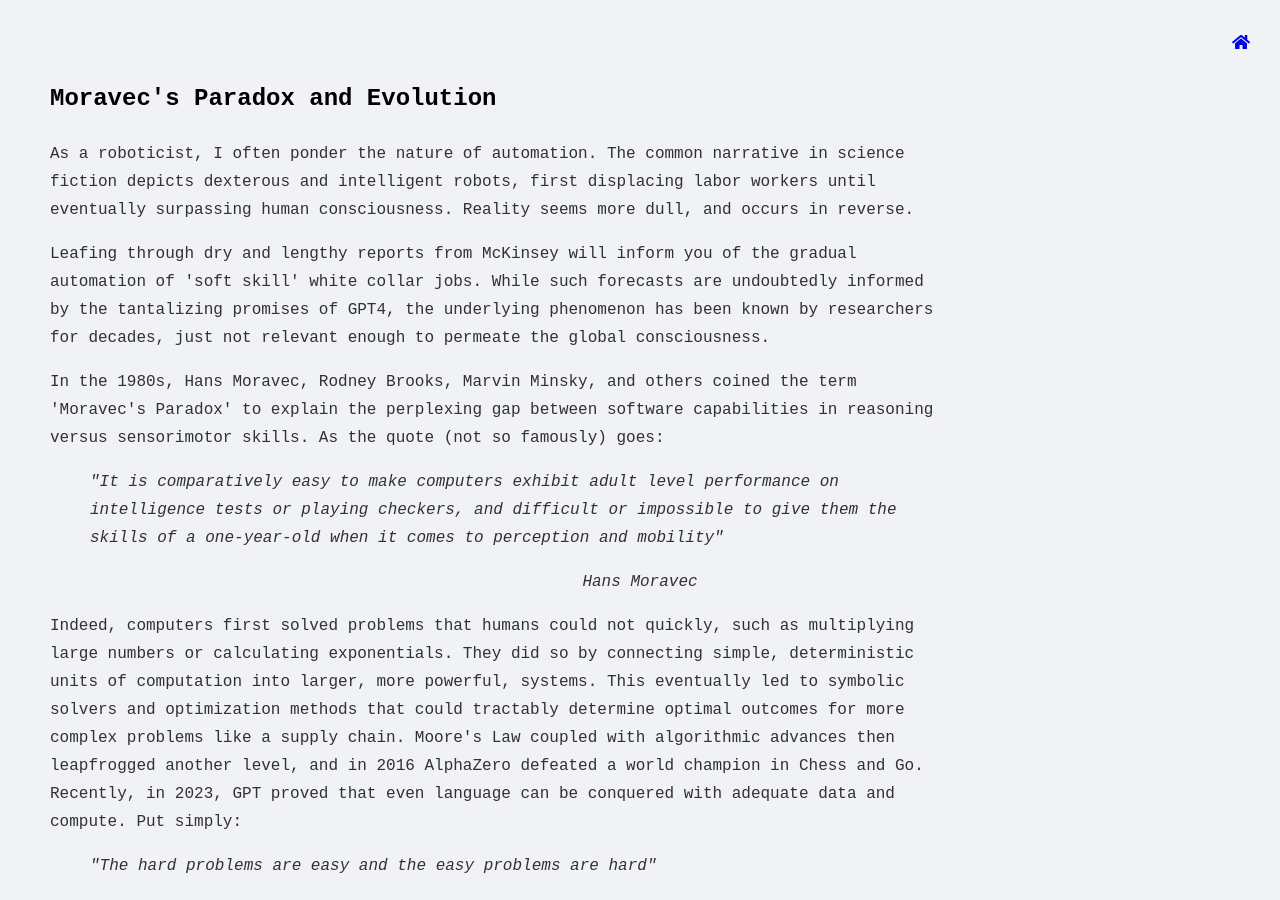
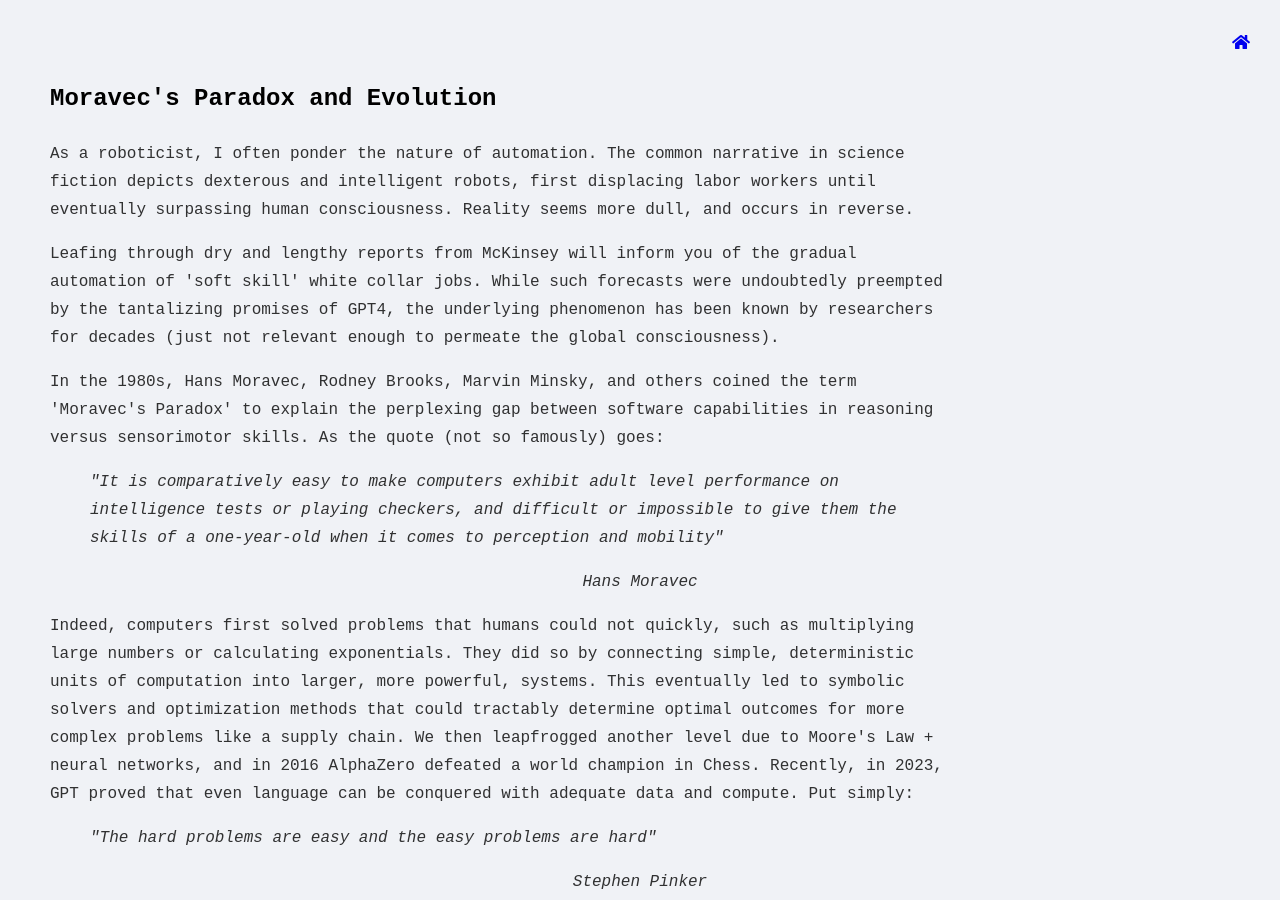
Before and after one commit to pranav270-create/pranav270-create.github.io, a Jekyll site: the page moravec_who.html, which Jekyll copies as it is, in a window 1280 px wide and 900 px high. Built offline with Jekyll 4.4.1, drawn with Linux system fonts in a browser that asks for light colours.

Commit message:
editing edits

```diff
--- a/moravec_who.html
+++ b/moravec_who.html
@@ -21,7 +21,7 @@
 
     <p>As a roboticist, I often ponder the nature of automation. The common narrative in science fiction depicts dexterous and intelligent robots, first displacing labor workers until eventually surpassing human consciousness. Reality seems more dull, and occurs in reverse.</p>
 
-    <p>Leafing through dry and lengthy reports from McKinsey will inform you of the gradual automation of 'soft skill' white collar jobs. While such forecasts are undoubtedly informed by the tantalizing promises of GPT4, the underlying phenomenon has been known by researchers for decades, just not relevant enough to permeate the global consciousness.</p>
+    <p>Leafing through dry and lengthy reports from McKinsey will inform you of the gradual automation of 'soft skill' white collar jobs. While such forecasts were undoubtedly preempted by the tantalizing promises of GPT4, the underlying phenomenon has been known by researchers for decades (just not relevant enough to permeate the global consciousness).</p>
 
     <p>In the 1980s, Hans Moravec, Rodney Brooks, Marvin Minsky, and others coined the term 'Moravec's Paradox' to explain the perplexing gap between software capabilities in reasoning versus sensorimotor skills. As the quote (not so famously) goes:</p>
 
@@ -30,7 +30,7 @@
         <footer style="text-align: center; font-style: italic;">Hans Moravec</footer>
     </blockquote>
 
-    <p>Indeed, computers first solved problems that humans could not quickly, such as multiplying large numbers or calculating exponentials. They did so by connecting simple, deterministic units of computation into larger, more powerful, systems. This eventually led to symbolic solvers and optimization methods that could tractably determine optimal outcomes for more complex problems like a supply chain. Moore's Law coupled with algorithmic advances then leapfrogged another level, and in 2016 AlphaZero defeated a world champion in Chess and Go. Recently, in 2023, GPT proved that even language can be conquered with adequate data and compute. Put simply:</p>
+    <p>Indeed, computers first solved problems that humans could not quickly, such as multiplying large numbers or calculating exponentials. They did so by connecting simple, deterministic units of computation into larger, more powerful, systems. This eventually led to symbolic solvers and optimization methods that could tractably determine optimal outcomes for more complex problems like a supply chain. We then leapfrogged another level due to Moore's Law + neural networks, and in 2016 AlphaZero defeated a world champion in Chess. Recently, in 2023, GPT proved that even language can be conquered with adequate data and compute. Put simply:</p>
 
     <blockquote>
         <p><em>"The hard problems are easy and the easy problems are hard"</em></p>
--- a/on_exponentials.html
+++ b/on_exponentials.html
@@ -32,7 +32,7 @@
         <li>Technology constitutes improved leverage and conditions, like the invention of gunpowder in 9th century CE Tang dynasty China, the creation of the first anatomic textbook in 1543 by Andreas Vesalius, or DARPA's creation of the internet in the 1970s.</li>
     </ul>
 
-    <p>Of course none of these categories are mutually exclusive, like Japan's cultural prioritization of elite central planning post World War II, or the French, English and Dutch governments funding maritime technology and exploration during the 1400s and 1500s. However, governments and cultures are often lost in transition, whereas technology is often preserved via documentation (Tang dynasty perished while gunpowder survived). This means that over the arc of civilization, technology compounds.</p>
+    <p>Of course none of these categories are mutually exclusive, like Japan's cultural prioritization of elite central planning post World War II, or the French, English and Dutch governments funding maritime technology and exploration during the 1400s and 1500s. However, governments and cultures are lost in transition, whereas technology is often preserved via documentation (Tang dynasty perished while gunpowder survived). This means that over the arc of civilization, technology compounds.</p>
 
     <blockquote>
         <p><em>"If I have seen further it is by standing on the shoulders of Giants"</em></p>
```
